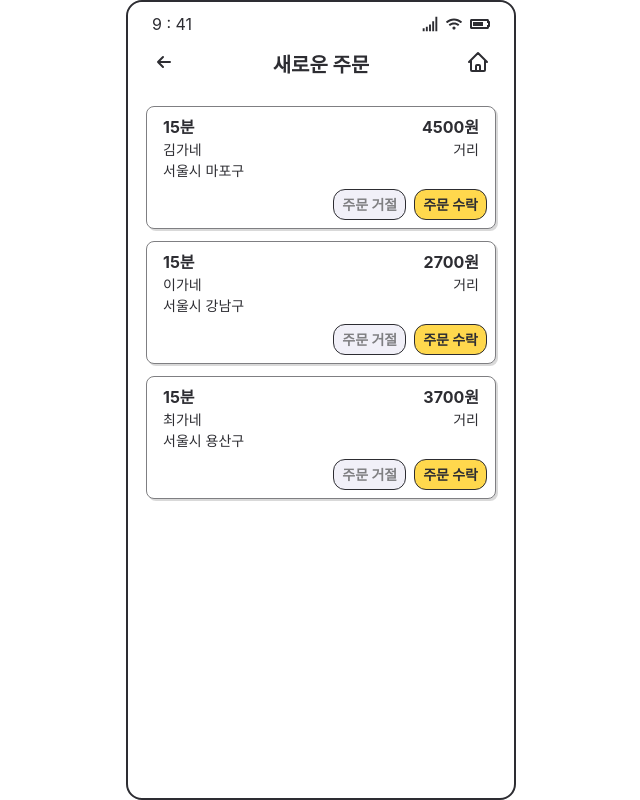
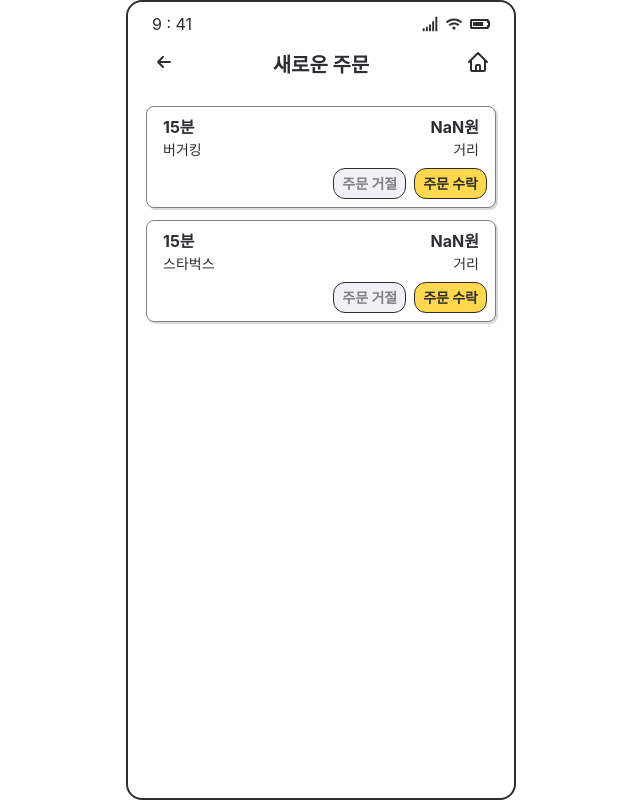
Before and after one commit to Dakdol/BaeBlock, a React (Create React App) app: page /store/newlist in a window 1280 px wide. Shown: the whole page, without its empty margins (319-959 px from the left). Built offline with nearby package versions, Linux system fonts and the light colour scheme.

Commit message:
db 데이터

```diff
--- a/src/components/Rider_orderList.jsx
+++ b/src/components/Rider_orderList.jsx
@@ -1,25 +1,25 @@
-import testDB from '../db/testDB.json';
+import user from '../db/user.json';
 
 export const RiderOrderList = () => {
   // 리스트 선택 시 고를 수 있는 기능
 
   return (
     <div className='flex flex-col '>
-      {testDB.customer.map((v, i) => (
+      {user.customer.map((v, i) => (
         <button
           key={i}
           className='bg-white w-[350px] mb-3 rounded-lg border-[1.5px] border-darkGray solid-shadow'>
           <div className='px-4 py-2'>
             <div className='flex justify-between font-bold'>
               <div>15분</div>
-              <div>{testDB.customer[i].deliveryFee * 2 + testDB.customer[i].deliveryTip}원</div>
+              <div>{user.customer[i].deliveryFee * 2 + user.customer[i].deliveryTip}원</div>
             </div>
             <div className='text-caption'>
               <div className='flex justify-between'>
-                {testDB.store[i].storeName}
+                {user.store[i].storeName}
                 <span className='ml-8'>거리</span>
               </div>
-              <div className='flex'>{testDB.store[i].address}</div>
+              <div className='flex'>{user.store[i].address}</div>
             </div>
           </div>
         </button>
--- a/src/components/Store_mySelectedList.jsx
+++ b/src/components/Store_mySelectedList.jsx
@@ -1,5 +1,5 @@
 import { useState } from 'react';
-import testDB from '../db/testDB.json';
+import user from '../db/user.json';
 
 export const StoreMySelectedList = () => {
   const [finished, setFinished] = useState(false);
@@ -28,21 +28,21 @@ export const StoreMySelectedList = () => {
         </div>
       ) : null}
 
-      {testDB.customer.map((v, i) => (
+      {user.customer.map((v, i) => (
         <div
           key={i}
           className='bg-white w-[350px] mb-3 rounded-lg border-[1.5px] border-darkGray solid-shadow'>
           <div className='px-4 py-2'>
             <div className='flex justify-between font-bold'>
               <div>15분</div>
-              <div>{testDB.customer[i].deliveryFee * 2 + testDB.customer[i].deliveryTip}원</div>
+              <div>{user.customer[i].deliveryFee * 2 + user.customer[i].deliveryTip}원</div>
             </div>
             <div className='text-caption'>
               <div className='flex justify-between'>
-                {testDB.store[i].storeName}
+                {user.store[i].storeName}
                 <span className='ml-8'>거리</span>
               </div>
-              <div className='flex'>{testDB.store[i].address}</div>
+              <div className='flex'>{user.store[i].address}</div>
             </div>
           </div>
           <div className='flex justify-end gap-2 mb-2 mr-2'>
--- a/src/components/Store_orderList.jsx
+++ b/src/components/Store_orderList.jsx
@@ -1,5 +1,5 @@
 import { useState } from 'react';
-import testDB from '../db/testDB.json';
+import user from '../db/user.json';
 
 export const StoreOrderList = () => {
   const [accept, setAccept] = useState(false);
@@ -51,21 +51,21 @@ export const StoreOrderList = () => {
         </div>
       ) : null}
 
-      {testDB.customer.map((v, i) => (
+      {user.customer.map((v, i) => (
         <div
           key={i}
           className='bg-white w-[350px] mb-3 rounded-lg border-[1.5px] border-darkGray solid-shadow'>
           <div className='px-4 py-2'>
             <div className='flex justify-between font-bold'>
               <div>15분</div>
-              <div>{testDB.customer[i].deliveryFee * 2 + testDB.customer[i].deliveryTip}원</div>
+              <div>{user.customer[i].deliveryFee * 2 + user.customer[i].deliveryTip}원</div>
             </div>
             <div className='text-caption'>
               <div className='flex justify-between'>
-                {testDB.store[i].storeName}
+                {user.store[i].storeName}
                 <span className='ml-8'>거리</span>
               </div>
-              <div className='flex'>{testDB.store[i].address}</div>
+              <div className='flex'>{user.store[i].address}</div>
             </div>
           </div>
           <div className='flex justify-end gap-2 mb-2 mr-2'>
--- a/src/db/testDB.json
+++ /dev/null
@@ -1,67 +0,0 @@
-{
-  "customer": [
-    {
-      "id": 1,
-      "wallet": "0x0000",
-      "address": "서울시 마포구",
-      "wishList": [
-        { "foodName": "AAA", "quantity": 1, "cost": 5000 },
-        { "foodName": "BBB", "quantity": 2, "cost": 12000 }
-      ],
-      "deliveryFee": 2000,
-      "deliveryTip": 500
-    },
-    {
-      "id": 2,
-      "wallet": "0x0000",
-      "address": "서울시 강남구",
-      "wishList": [
-        { "foodName": "CCC", "quantity": 1, "cost": 1200 },
-        { "foodName": "DDD", "quantity": 2, "cost": 3800 }
-      ],
-      "deliveryFee": 1350,
-      "deliveryTip": 0
-    },
-    {
-      "id": 3,
-      "wallet": "0x0000",
-      "address": "서울시 용산구",
-      "wishList": [
-        { "foodName": "EEE", "quantity": 1, "cost": 15000 },
-        { "foodName": "FFF", "quantity": 2, "cost": 27000 }
-      ],
-      "deliveryFee": 1800,
-      "deliveryTip": 100
-    }
-  ],
-
-  "store": [
-    {
-      "id": 1,
-      "wallet": "0x0000",
-      "storeName": "김가네",
-      "address": "서울시 마포구",
-      "deliveryFee": 2000
-    },
-    {
-      "id": 2,
-      "wallet": "0x0000",
-      "storeName": "이가네",
-      "address": "서울시 강남구",
-      "deliveryFee": 1350
-    },
-    {
-      "id": 3,
-      "wallet": "0x0000",
-      "storeName": "최가네",
-      "address": "서울시 용산구",
-      "deliveryFee": 1800
-    }
-  ],
-
-  "rider": [
-    {
-      "wallet": "0x0000"
-    }
-  ]
-}
--- /dev/null
+++ b/src/db/user.json
@@ -0,0 +1,170 @@
+{
+  "customer": [
+    {
+      "nickname": "멋쟁이",
+      "wallet": "0x0000",
+      "cus_address": "서울 강남구 선릉로93길 22",
+      "orderList": {
+        "storeName": "써브웨이",
+        "wishList": [
+          {
+            "foodname": "이탈리안 비엠티",
+            "cost": 6900,
+            "quantity": 1
+          },
+          {
+            "foodname": "제로콜라",
+            "cost": 2200,
+            "quantity": 1
+          },
+          {
+            "foodname": "더블 초코칩 쿠키",
+            "cost": 1300,
+            "quantity": 1
+          }
+        ],
+        "deliveryFee": 1850,
+        "deliveryTip": 500
+      },
+      "BBCoin": 15000
+    },
+    {
+      "nickname": "사자처럼",
+      "wallet": "0x0000",
+      "cus_address": "서울 성동구 둘레15길 7",
+      "orderList": {
+        "storeName": "소문난 성수 감자탕",
+        "wishList": [
+          {
+            "foodname": "감자탕(소)",
+            "cost": 27000,
+            "quantity": 1
+          },
+          {
+            "foodname": "뼈추가",
+            "cost": 11000,
+            "quantity": 1
+          }
+        ],
+        "deliveryFee": 1850,
+        "deliveryTip": 500
+      },
+      "BBCoin": 38200
+    }
+  ],
+
+  "store": [
+    {
+      "storeName": "버거킹",
+      "wallet": "0x0000",
+      "sto_address": "서울 강남구 선릉로 429",
+      "menu": [
+        { "name": "와퍼", "detail": "맛있는 와퍼세트", "price": 5000, "recommend": false },
+        { "name": "치즈와퍼", "detail": "맛있는 치즈와퍼", "price": 8600, "recommend": false },
+        { "name": "제로콜라", "detail": "H662의 추천템", "price": 1400, "recommend": true }
+      ],
+      "nft": [{ "title": "친절한 사장님" }, { "title": "우리동네 맛집" }],
+      "deliveryFee": 990,
+      "isOpen": false
+    },
+    {
+      "storeName": "스타벅스",
+      "wallet": "0x0000",
+      "sto_address": "서울 강남구 테헤란로64길 18",
+      "menu": [
+        {
+          "name": "아이스 아메리카노",
+          "detail": "맛있는 커피를 드세요!",
+          "price": 4500,
+          "recommend": true
+        }
+      ],
+      "nft": [{ "title": "친절한 사장님" }, { "title": "우리동네 맛집" }],
+      "deliveryFee": 1350,
+      "isOpen": false
+    },
+    {
+      "storeName": "써브웨이",
+      "wallet": "0x0000",
+      "sto_address": "서울 강남구 봉은사로 627",
+      "menu": [
+        {
+          "name": "이탈리안 비엠티",
+          "detail": "맛있는 와퍼세트",
+          "price": 6900,
+          "recommend": true
+        },
+        {
+          "name": "제로콜라",
+          "detail": "설탕이 들어있지 않은 최첨단 콜라",
+          "price": 2200,
+          "recommend": true
+        },
+        {
+          "name": "더블 초코칩 쿠키",
+          "detail": "초콜릿이 잔뜩 들어있는 맛있는 쿠키",
+          "price": 1300,
+          "recommend": false
+        }
+      ],
+      "nft": [{ "title": "친절한 사장님" }, { "title": "우리동네 맛집" }],
+      "deliveryFee": 1850,
+      "isOpen": false
+    },
+    {
+      "storeName": "소담 칼국수",
+      "wallet": "0x0000",
+      "sto_address": "서울 성동구 성덕정길 131-8",
+      "menu": [
+        {
+          "name": "칼국수",
+          "detail": "수타면",
+          "price": 8000,
+          "recommend": true
+        }
+      ],
+      "nft": [{ "title": "친절한 사장님" }, { "title": "우리동네 맛집" }],
+      "deliveryFee": 1350,
+      "isOpen": false
+    },
+    {
+      "storeName": "소문난 성수 감자탕",
+      "wallet": "0x0000",
+      "sto_address": "서울 성동구 연무장길 45",
+      "menu": [
+        {
+          "name": "감자탕(소)",
+          "detail": "감자뼈 3개",
+          "price": 27000,
+          "recommend": false
+        },
+        {
+          "name": "뼈추가",
+          "detail": "뼈 2개 추가",
+          "price": 11000,
+          "recommend": true
+        }
+      ],
+      "nft": [{ "title": "친절한 사장님" }, { "title": "우리동네 맛집" }],
+      "deliveryFee": 1850,
+      "isOpen": false
+    }
+  ],
+
+  "rider": [
+    {
+      "wallet": "0x0000",
+      "deliveryArea": "서울 강남구",
+      "deliveryBy": "오토바이",
+      "nft": [{ "title": "빠른 배달" }, { "title": "깔끔한 배달" }],
+      "isWork": false
+    },
+    {
+      "wallet": "0x0000",
+      "deliveryArea": "서울 성동구",
+      "deliveryBy": "자동차",
+      "nft": [{ "title": "빠른 배달" }, { "title": "깔끔한 배달" }],
+      "isWork": false
+    }
+  ]
+}
```
Also changed, not shown: src/db/order.json (added, +97 -0 lines).
